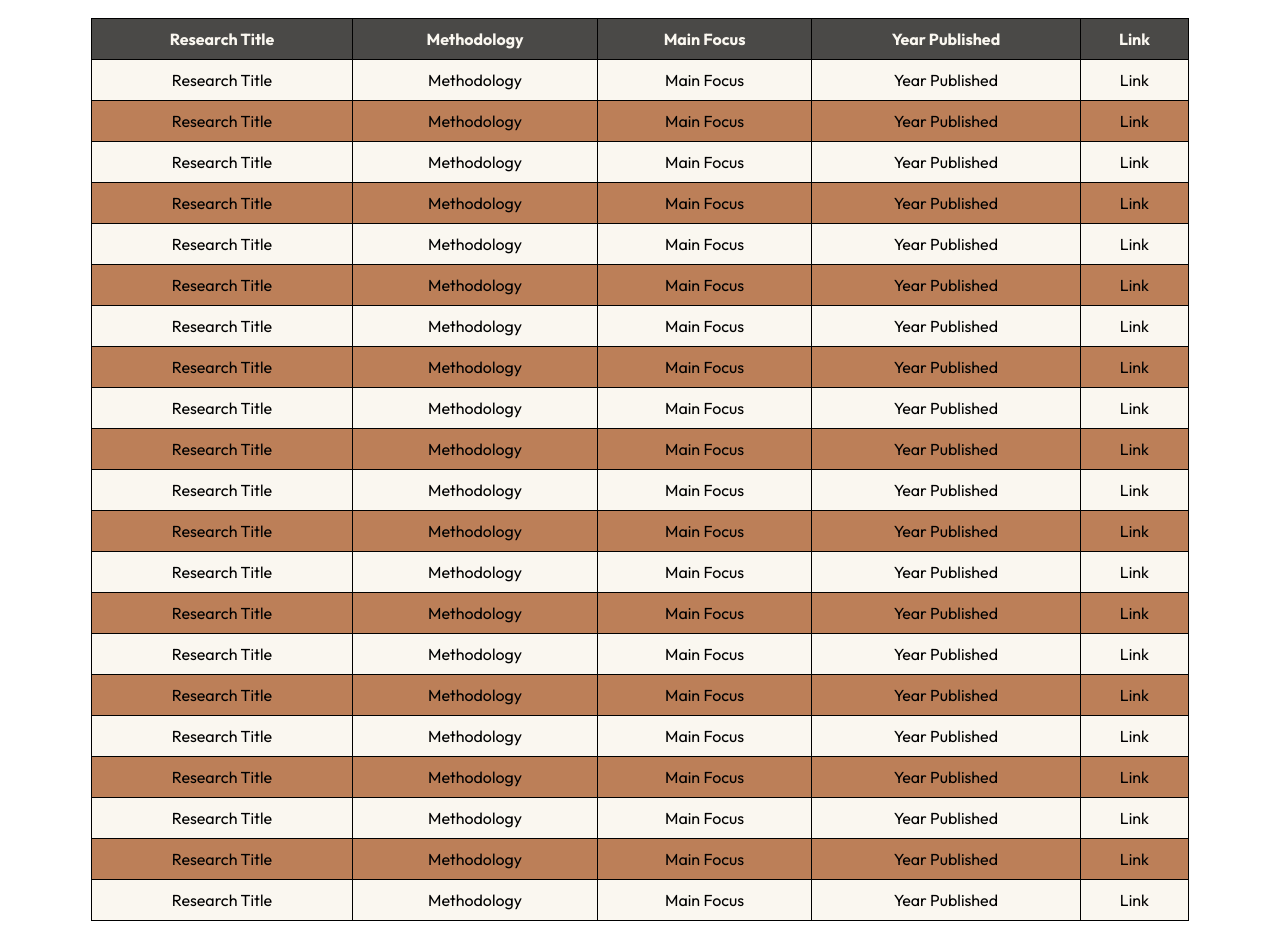
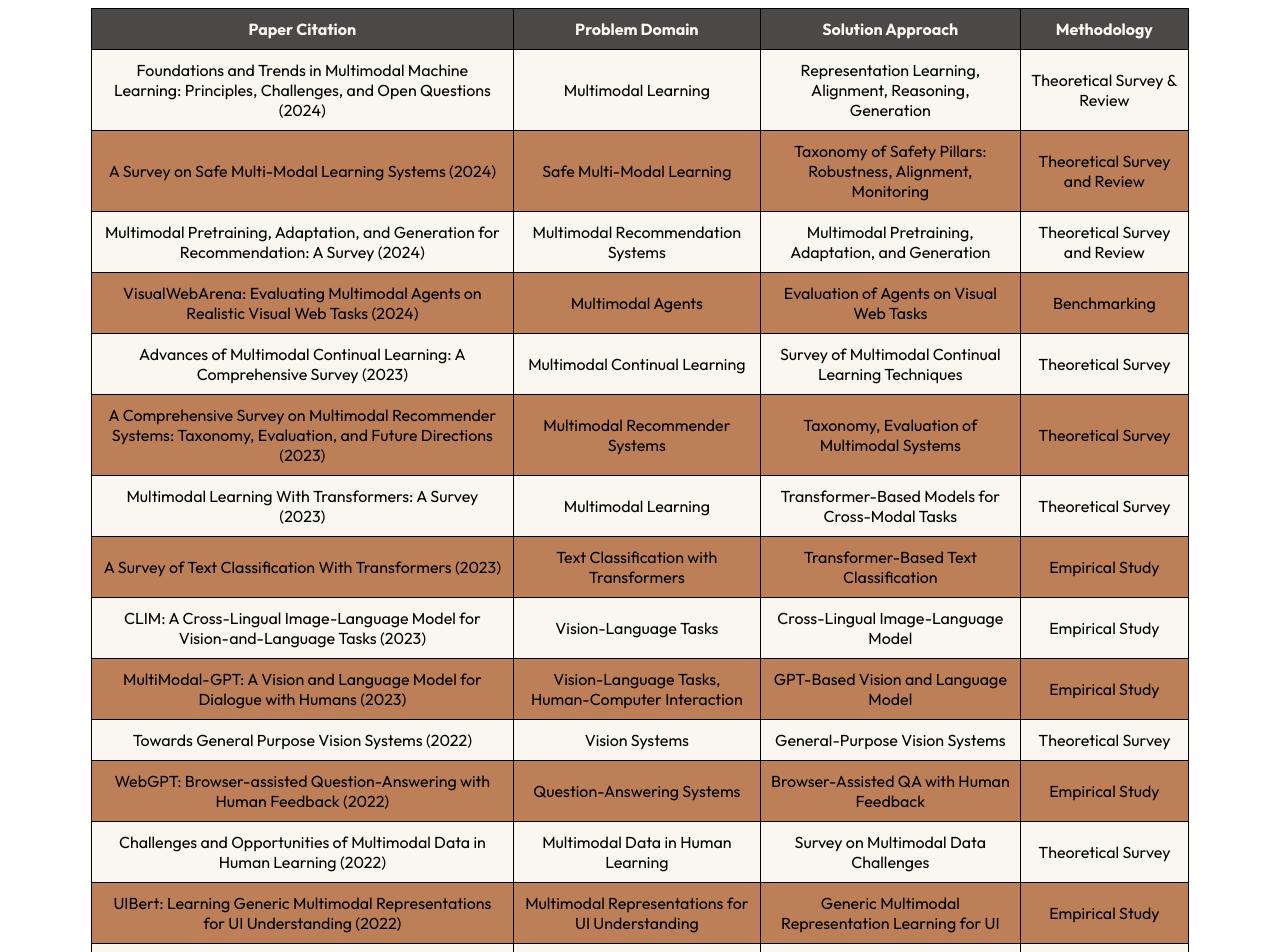
Before and after one commit to mepripri/MultimodalSurvey, a React (Create React App) app: page /MultimodalSurvey/LiteratureReview in a window 1280 px wide. Shown: the part 240-1192 px from the top of the page. Built offline with nearby package versions, Linux system fonts and the light colour scheme.

Commit message:
second commit 2

```diff
--- a/src/components/Literature/Literature.css
+++ b/src/components/Literature/Literature.css
@@ -9,7 +9,7 @@
   font-size: 36px;
   font-weight: bold;
   color: #4a4947;
-  padding: 0 0 20px;
+  padding: 0 0 10px;
   text-align: center;
   margin-bottom: 40px;
 }
@@ -47,6 +47,9 @@
 }
 
 @media (max-width: 768px) {
+  .literature-table {
+    width: 100%;
+  }
   .literature-table th,
   .literature-table td {
     font-size: 14px;
--- a/src/components/Literature/Literature.jsx
+++ b/src/components/Literature/Literature.jsx
@@ -2,13 +2,164 @@
 import "./Literature.css";
 
 function LiteratureReview() {
-  const tableData = Array(21).fill({
-    title: "Research Title",
-    methodology: "Methodology",
-    focus: "Main Focus",
-    year: "Year Published",
-    link: "Link",
-  });
+  const tableData = [
+    {
+      citation:
+        "Foundations and Trends in Multimodal Machine Learning: Principles, Challenges, and Open Questions (2024)",
+      domain: "Multimodal Learning",
+      solution: "Representation Learning, Alignment, Reasoning, Generation",
+      methodology: "Theoretical Survey & Review",
+    },
+    {
+      citation: "A Survey on Safe Multi-Modal Learning Systems (2024)",
+      domain: "Safe Multi-Modal Learning",
+      solution: "Taxonomy of Safety Pillars: Robustness, Alignment, Monitoring",
+      methodology: "Theoretical Survey and Review",
+    },
+    {
+      citation:
+        "Multimodal Pretraining, Adaptation, and Generation for Recommendation: A Survey (2024)",
+      domain: "Multimodal Recommendation Systems",
+      solution: "Multimodal Pretraining, Adaptation, and Generation",
+      methodology: "Theoretical Survey and Review",
+    },
+    {
+      citation:
+        "VisualWebArena: Evaluating Multimodal Agents on Realistic Visual Web Tasks (2024)",
+      domain: "Multimodal Agents",
+      solution: "Evaluation of Agents on Visual Web Tasks",
+      methodology: "Benchmarking",
+    },
+    {
+      citation:
+        "Advances of Multimodal Continual Learning: A Comprehensive Survey (2023)",
+      domain: "Multimodal Continual Learning",
+      solution: "Survey of Multimodal Continual Learning Techniques",
+      methodology: "Theoretical Survey",
+    },
+    {
+      citation:
+        "A Comprehensive Survey on Multimodal Recommender Systems: Taxonomy, Evaluation, and Future Directions (2023)",
+      domain: "Multimodal Recommender Systems",
+      solution: "Taxonomy, Evaluation of Multimodal Systems",
+      methodology: "Theoretical Survey",
+    },
+    {
+      citation: "Multimodal Learning With Transformers: A Survey (2023)",
+      domain: "Multimodal Learning",
+      solution: "Transformer-Based Models for Cross-Modal Tasks",
+      methodology: "Theoretical Survey",
+    },
+    {
+      citation: "A Survey of Text Classification With Transformers (2023)",
+      domain: "Text Classification with Transformers",
+      solution: "Transformer-Based Text Classification",
+      methodology: "Empirical Study",
+    },
+    {
+      citation:
+        "CLIM: A Cross-Lingual Image-Language Model for Vision-and-Language Tasks (2023)",
+      domain: "Vision-Language Tasks",
+      solution: "Cross-Lingual Image-Language Model",
+      methodology: "Empirical Study",
+    },
+    {
+      citation:
+        "MultiModal-GPT: A Vision and Language Model for Dialogue with Humans (2023)",
+      domain: "Vision-Language Tasks, Human-Computer Interaction",
+      solution: "GPT-Based Vision and Language Model",
+      methodology: "Empirical Study",
+    },
+    {
+      citation: "Towards General Purpose Vision Systems (2022)",
+      domain: "Vision Systems",
+      solution: "General-Purpose Vision Systems",
+      methodology: "Theoretical Survey",
+    },
+    {
+      citation:
+        "WebGPT: Browser-assisted Question-Answering with Human Feedback (2022)",
+      domain: "Question-Answering Systems",
+      solution: "Browser-Assisted QA with Human Feedback",
+      methodology: "Empirical Study",
+    },
+    {
+      citation:
+        "Challenges and Opportunities of Multimodal Data in Human Learning (2022)",
+      domain: "Multimodal Data in Human Learning",
+      solution: "Survey on Multimodal Data Challenges",
+      methodology: "Theoretical Survey",
+    },
+    {
+      citation:
+        "UIBert: Learning Generic Multimodal Representations for UI Understanding (2022)",
+      domain: "Multimodal Representations for UI Understanding",
+      solution: "Generic Multimodal Representation Learning for UI",
+      methodology: "Empirical Study",
+    },
+    {
+      citation:
+        "Cross-modal Ambiguity Learning for Multimodal Fake News Detection (2022)",
+      domain: "Fake News Detection",
+      solution: "Cross-modal Ambiguity Learning for Fake News Detection",
+      methodology: "Empirical Study",
+    },
+    {
+      citation: "Multimodal Learning with Transformers: A Survey (2022)",
+      domain: "Multimodal Learning",
+      solution: "Transformer-Based Multimodal Learning",
+      methodology: "Theoretical Survey",
+    },
+    {
+      citation:
+        "Multimodal Few-Shot Learning with Frozen Language Models (2021)",
+      domain: "Few-Shot Learning with Frozen Language Models",
+      solution: "Frozen Language Models for Multimodal Learning",
+      methodology: "Empirical Study",
+    },
+    {
+      citation:
+        "Learning Transferable Visual Models from Natural Language Supervision (2021)",
+      domain: "Vision-Language Models",
+      solution: "Natural Language Supervision",
+      methodology: "Empirical Study",
+    },
+    {
+      citation:
+        "WebVision Database: Visual Learning and Understanding from Web Data (2021)",
+      domain: "Visual Learning from Web Data",
+      solution: "Visual Learning from Web Data",
+      methodology: "Dataset Benchmarking",
+    },
+    {
+      citation:
+        "CLIP-ViL: How Much Can CLIP Benefit Vision-and-Language Tasks? (2021)",
+      domain: "Vision-Language Tasks",
+      solution: "CLIP-Based Vision-Language Model",
+      methodology: "Dataset Benchmarking",
+    },
+    {
+      citation:
+        "LXMERT: Learning Cross-Modality Encoder Representations from Transformers (2021)",
+      domain: "Cross-Modality Representations",
+      solution: "Transformer-Based Cross-Modality Learning",
+      methodology: "Empirical Study",
+    },
+    {
+      citation:
+        "ViLT: Vision-and-Language Transformer Without Convolution or Region Supervision (2021)",
+      domain: "Vision-Language Models",
+      solution: "Vision-and-Language Transformer",
+      methodology: "Empirical Study",
+    },
+    {
+      citation:
+        "UniT: Multimodal Multitask Learning with a Unified Transformer (2021)",
+      domain: "Multimodal Multitask Learning",
+      solution: "Unified Transformer for Multimodal Learning",
+      methodology: "Theoretical Survey",
+    },
+  ];
 
   return (
     <div className="pad-div">
@@ -20,21 +171,19 @@
         <table className="literature-table">
           <thead>
             <tr>
-              <th>Research Title</th>
+              <th>Paper Citation</th>
+              <th>Problem Domain</th>
+              <th>Solution Approach</th>
               <th>Methodology</th>
-              <th>Main Focus</th>
-              <th>Year Published</th>
-              <th>Link</th>
             </tr>
           </thead>
           <tbody>
             {tableData.map((row, index) => (
               <tr key={index}>
-                <td>{row.title}</td>
+                <td>{row.citation}</td>
+                <td>{row.domain}</td>
+                <td>{row.solution}</td>
                 <td>{row.methodology}</td>
-                <td>{row.focus}</td>
-                <td>{row.year}</td>
-                <td>{row.link}</td>
               </tr>
             ))}
           </tbody>
```
